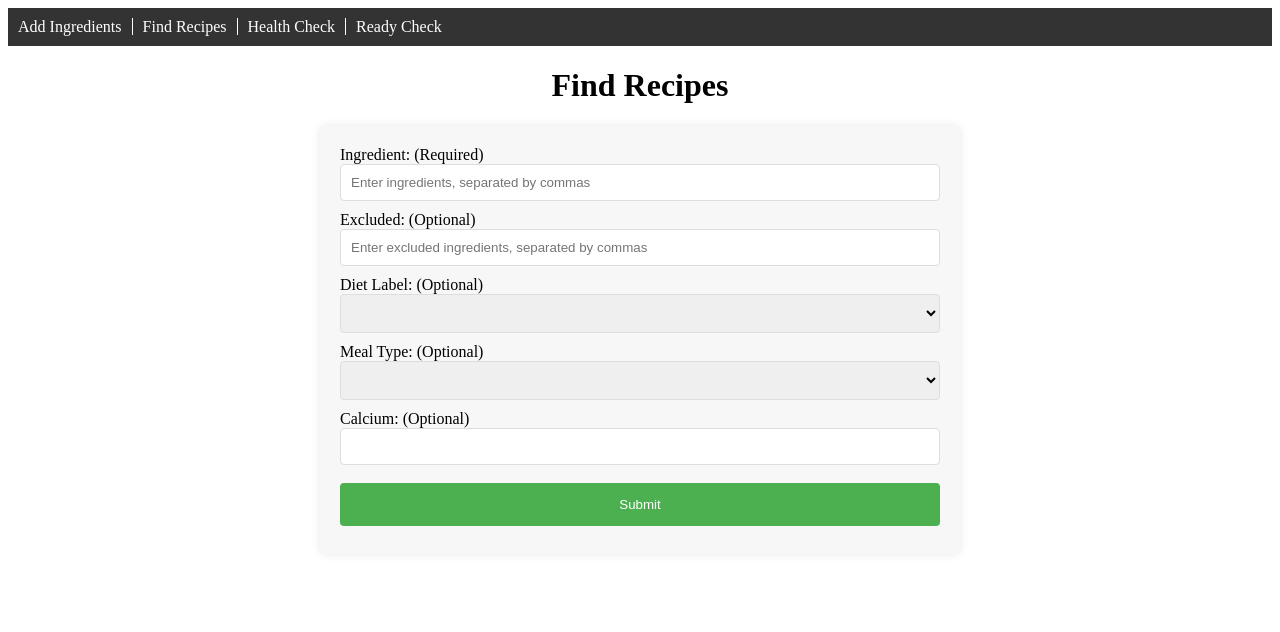
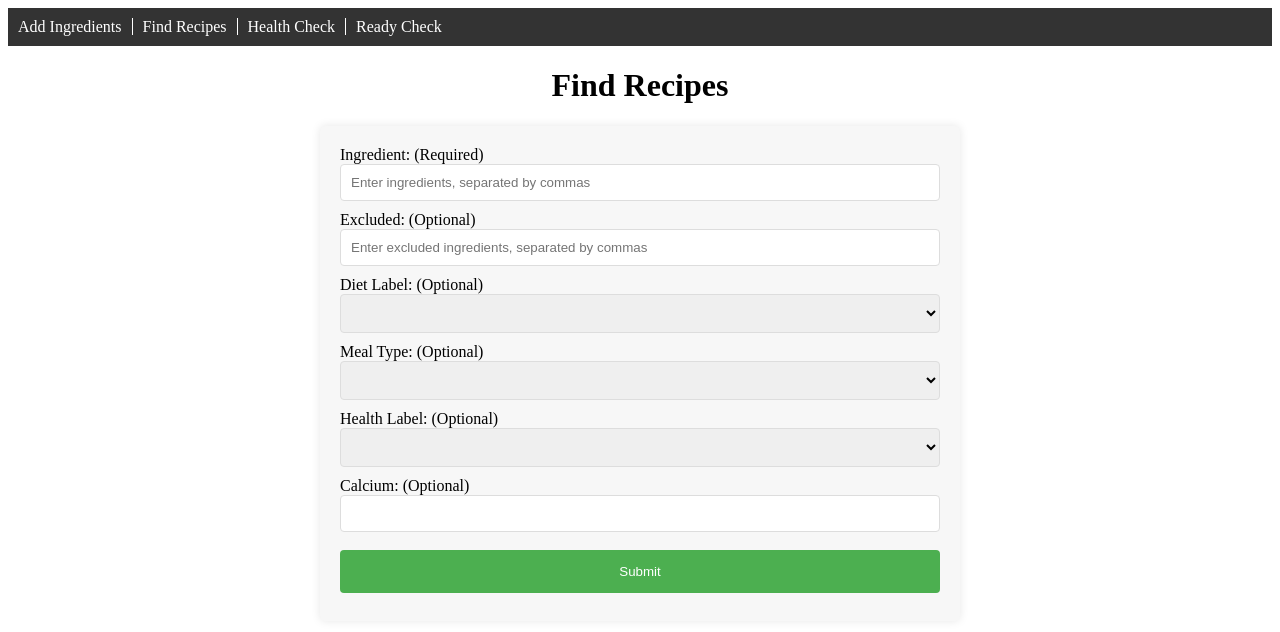
Before and after one commit to AkashBalani/recipePickerFront, an Angular app: page /angular/find-recipes in a window 1280 px wide. Shown: the top 632 px of the page. Built offline with nearby package versions, Linux system fonts and the light colour scheme.

Commit message:
Create options for allergies

```diff
--- a/src/app/find-recipes/find-recipes.component.html
+++ b/src/app/find-recipes/find-recipes.component.html
@@ -7,8 +7,8 @@
     <label for="excluded">Excluded: (Optional)</label>
     <input type="text" id="excluded" [(ngModel)]="excluded" name="excluded" placeholder="Enter excluded ingredients, separated by commas" >
 
-    <label for="dietLabel">Diet Label: (Optional)</label>
-    <select id="dietLabel" [(ngModel)]="dietLabel" name="dietLabel">
+    <label for="dietLabels">Diet Label: (Optional)</label>
+    <select id="dietLabels" [(ngModel)]="dietLabels" name="dietLabel">
       <option value="balanced">Balanced</option>
       <option value="high-fiber">High-Fiber</option>
       <option value="high-protein">High-Protein</option>
@@ -26,6 +26,46 @@
       <option value="teatime">Teatime</option>
     </select>
 
+    <label for="healthLabels">Health Label: (Optional)</label>
+    <select id="healthLabels" [(ngModel)]="healthLabels" name="healthLabels">
+      <option value="alcohol-cocktail">Alcohol-Cocktail</option>
+      <option value="alcohol-free">Alcohol-Free</option>
+      <option value="celery-free">Celery-Free</option>
+      <option value="crustacean-free">Crustacean-Free</option>
+      <option value="dairy-free">Dairy-Free</option>
+      <option value="DASH">DASH</option>
+      <option value="egg-free">Egg-Free</option>
+      <option value="fish-free">Fish-Free</option>
+      <option value="fodmap-free">FODMAP-Free</option>
+      <option value="gluten-free">Gluten-Free</option>
+      <option value="immuno-supportive">Immuno-Supportive</option>
+      <option value="keto-friendly">Keto-Friendly</option>
+      <option value="kidney-friendly">Kidney-Friendly</option>
+      <option value="kosher">Kosher</option>
+      <option value="low-fat-abs">Low-Fat-Abs</option>
+      <option value="low-potassium">Low-Potassium</option>
+      <option value="low-sugar">Low-Sugar</option>
+      <option value="lupine-free">Lupine-Free</option>
+      <option value="Mediterranean">Mediterranean</option>
+      <option value="mollusk-free">Mollusk-Free</option>
+      <option value="mustard-free">Mustard-Free</option>
+      <option value="no-oil-added">No-Oil-Added</option>
+      <option value="paleo">Paleo</option>
+      <option value="peanut-free">Peanut-Free</option>
+      <option value="pescatarian">Pescatarian</option>
+      <option value="pork-free">Pork-Free</option>
+      <option value="red-meat-free">Red-Meat-Free</option>
+      <option value="sesame-free">Sesame-Free</option>
+      <option value="shellfish-free">Shellfish-Free</option>
+      <option value="soy-free">Soy-Free</option>
+      <option value="sugar-conscious">Sugar-Conscious</option>
+      <option value="sulfite-free">Sulfite-Free</option>
+      <option value="tree-nut-free">Tree-Nut-Free</option>
+      <option value="vegan">Vegan</option>
+      <option value="vegetarian">Vegetarian</option>
+      <option value="wheat-free">Wheat-Free</option>
+    </select>
+
     <label for="calcium">Calcium: (Optional)</label>
     <input type="text" id="calcium" [(ngModel)]="calcium" name="calcium">
 
--- a/src/app/find-recipes/find-recipes.component.ts
+++ b/src/app/find-recipes/find-recipes.component.ts
@@ -9,9 +9,10 @@ import { HttpClient, HttpHeaders, HttpParams } from '@angular/common/http';
 export class FindRecipesComponent {
   ingredient: string = '';
   excluded: string = '';
-  dietLabel: string = '';
+  dietLabels: string = '';
   mealType: string = '';
   calcium: string = '';
+  healthLabels: string = '';
 
   constructor(private http: HttpClient) { }
 
@@ -52,14 +53,15 @@ export class FindRecipesComponent {
     if (this.calcium) {
       params = params.append('calcium', this.calcium);
     }
-    if(this.dietLabel) {
-      params = params.append('dietLabel', this.dietLabel);
+    if(this.dietLabels) {
+      params = params.append('dietLabel', this.dietLabels);
     }
     if(this.mealType) {
       params = params.append('mealType', this.mealType);
     }
-    // Add code here to send the form data to Django backend
-
+    if(this.healthLabels) {
+      params = params.append('healthLabel', this.healthLabels);
+    }
 
       this.http.get('http://localhost:8000/django/api/find_recipes/', { params })
         .subscribe(response => {
```
